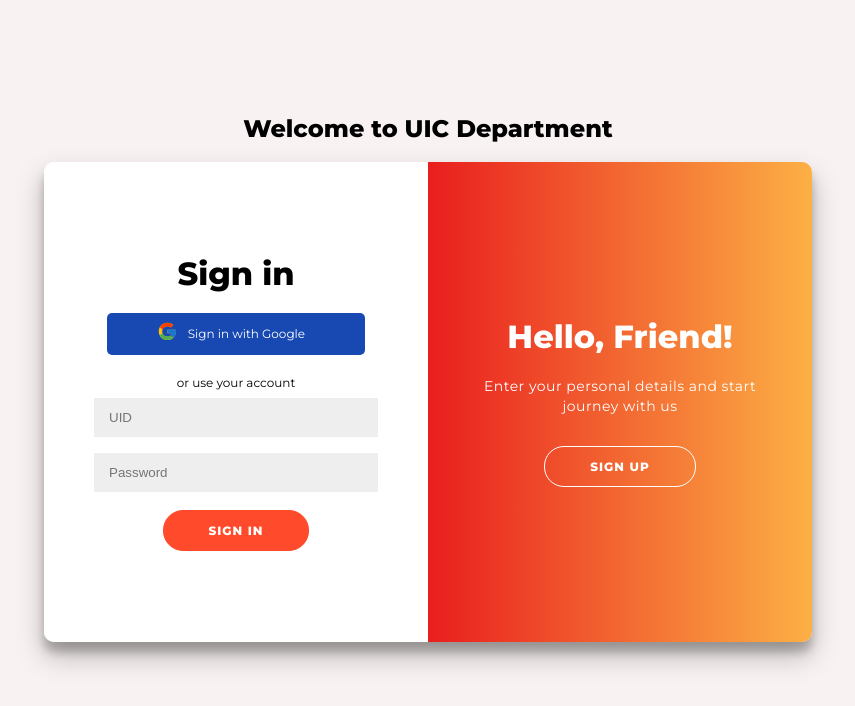
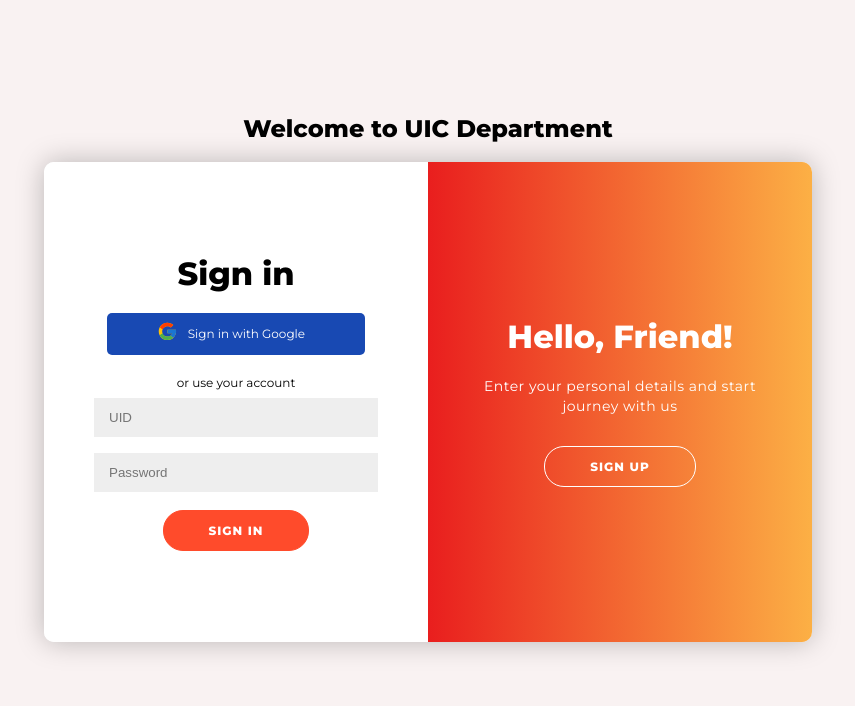
Before and after one commit to Rish7223/Collage-Minor-Project, a Next.js app: page /login in a window 1280 px wide. Shown: the top 706 px of the page, without its empty margins (212-1067 px from the left). Built offline with nearby package versions, Linux system fonts and the light colour scheme; no server answers.

Commit message:
minor ui fix

```diff
--- a/styles/global.css
+++ b/styles/global.css
@@ -139,7 +139,7 @@ body {
 #login .container {
   background-color: #fff;
   border-radius: 10px;
-  box-shadow: 0 14px 28px rgba(0, 0, 0, 0.25), 0 10px 10px rgba(0, 0, 0, 0.22);
+  box-shadow: 0 0 28px rgba(0, 0, 0, 0.25);
   position: relative;
   overflow: hidden;
   width: 768px;
```
